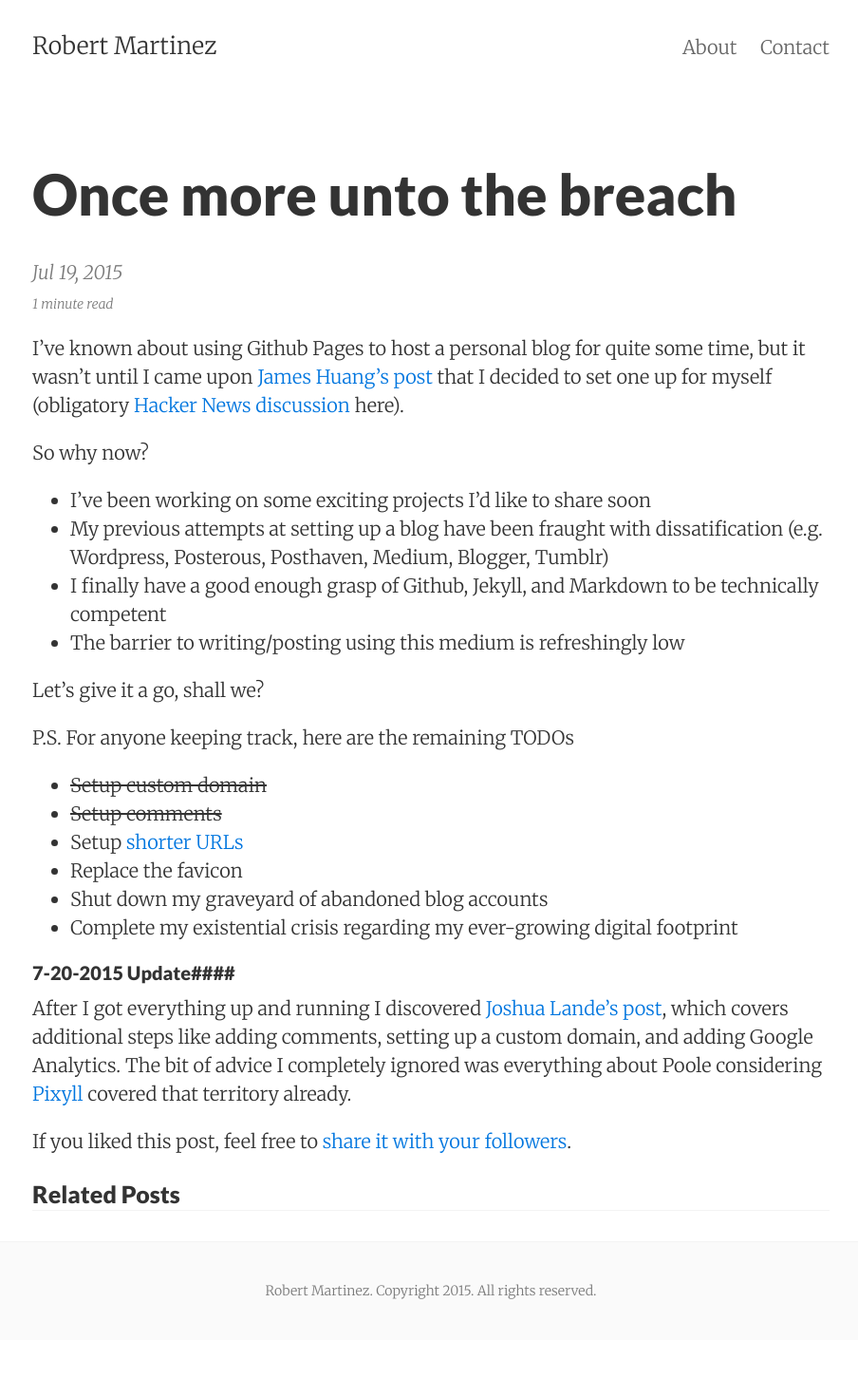
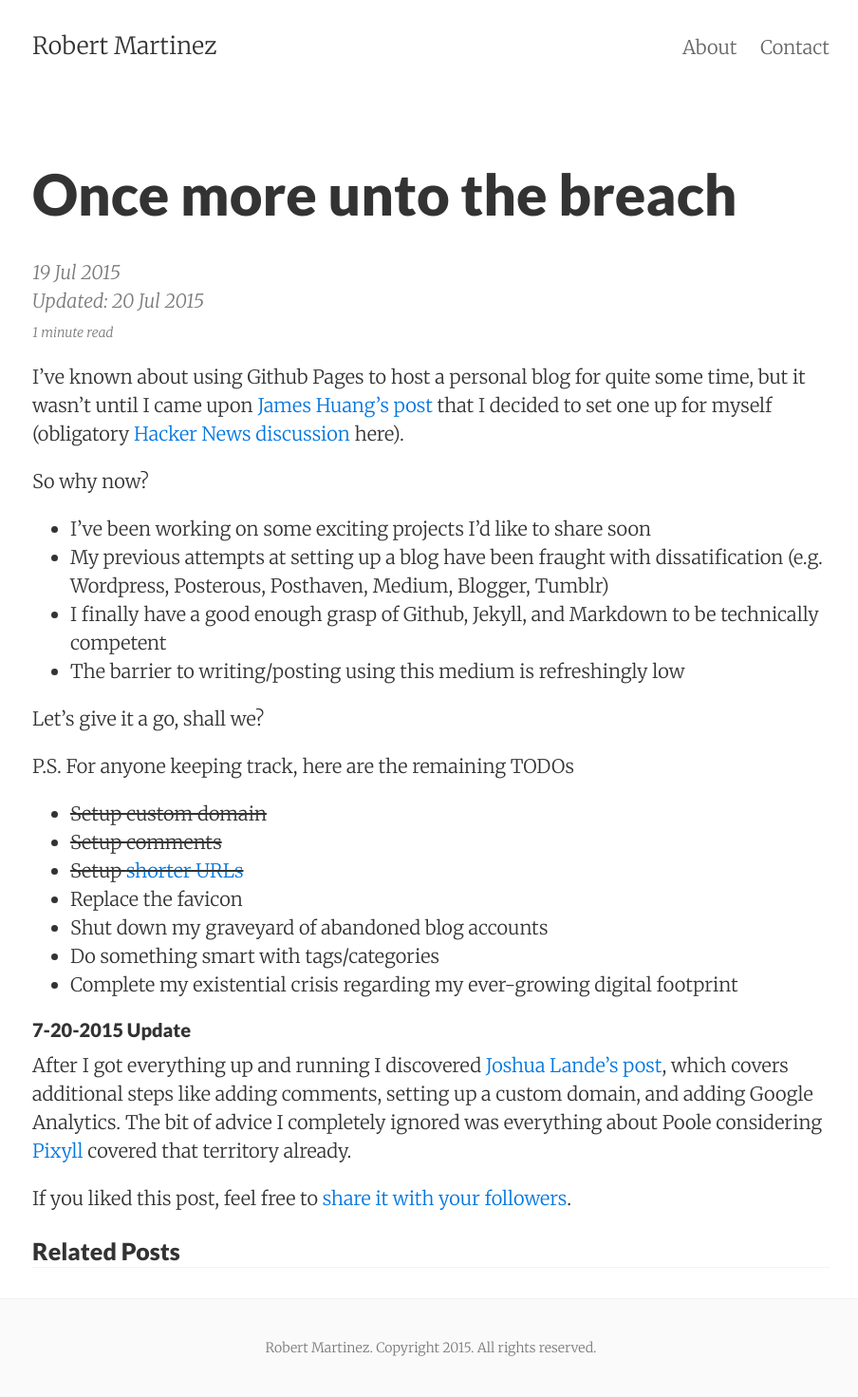
Before and after one commit to RobertMartinez/robertmartinez.github.io, a Jekyll site: the page built from _posts/2015-07-19-once-more-unto-the-breach.md, in a window 1280 px wide. Shown: the whole page at 95% size, without its empty margins (186-1090 px from the left). Built offline with Jekyll 4.4.1, drawn with Linux system fonts in a browser that asks for light colours; comment, search, counter and statistics services are not loaded; before the commit the page ends 1411 px from its top, so only the background shows below that.

Commit message:
permalink update, date update, todo update

```diff
--- a/_config.yml
+++ b/_config.yml
@@ -50,7 +50,7 @@
 markdown:     kramdown
 redcarpet:
   extensions: ['smart', 'tables', 'with_toc_data']
-permalink:    pretty
+permalink:    /blog/:title
 paginate:     4
 sass:
   compressed: true
--- a/_layouts/post.html
+++ b/_layouts/post.html
@@ -9,9 +9,9 @@
 
 <div class="post-header mb2">
   <h1>{{ page.title }}</h1>
-  <span class="post-meta">{{ page.date | date: "%b %-d, %Y" }}</span><br>
+  <span class="post-meta">{{ page.date | date: "%-d %b %Y" }}</span><br>
   {% if page.update_date %}
-    <span class="post-meta">Updated: {{ page.update_date | date: "%b %-d, %Y" }}</span><br>
+    <span class="post-meta">Updated: {{ page.update_date | date: "%-d %b %Y" }}</span><br>
   {% endif %}
   <span class="post-meta small">
   {% if page.minutes %}
--- a/_posts/2015-07-19-once-more-unto-the-breach.md
+++ b/_posts/2015-07-19-once-more-unto-the-breach.md
@@ -1,7 +1,7 @@
 ---
 layout:     post
 title:      Once more unto the breach
-date:       2015-07-19 19:32:18
+update_date:       2015-07-20 19:32:18
 summary:    Let's see if we can get this blog to stick
 categories: jekyll pixyll blogging meta
 ---
@@ -17,16 +17,17 @@
 
 Let's give it a go, shall we?
 
- P.S. For anyone keeping track, here are the remaining TODOs
+P.S. For anyone keeping track, here are the remaining TODOs
 
- *  <s>Setup custom domain</s>
- *  <s>Setup comments</s>
- *  Setup [shorter URLs](http://joshualande.com/short-urls-jekyll/)
- *  Replace the favicon
- *  Shut down my graveyard of abandoned blog accounts
- *  Complete my existential crisis regarding my ever-growing digital footprint
+*  <del>Setup custom domain</del>
+*  <del>Setup comments</del>
+*  <del>Setup [shorter URLs](http://joshualande.com/short-urls-jekyll/)</del>
+*  Replace the favicon
+*  Shut down my graveyard of abandoned blog accounts
+*  Do something smart with tags/categories
+*  Complete my existential crisis regarding my ever-growing digital footprint
 
-####7-20-2015 Update####
+####7-20-2015 Update
  After I got everything up and running I discovered [Joshua Lande's post](http://joshualande.com/jekyll-github-pages-poole), which covers additional steps like adding comments, setting up a custom domain, and adding Google Analytics. The bit of advice I completely ignored was everything about Poole considering [Pixyll](http://Pixyll.com) covered that territory already.
 
 {% include twitter_plug.html %}
```
